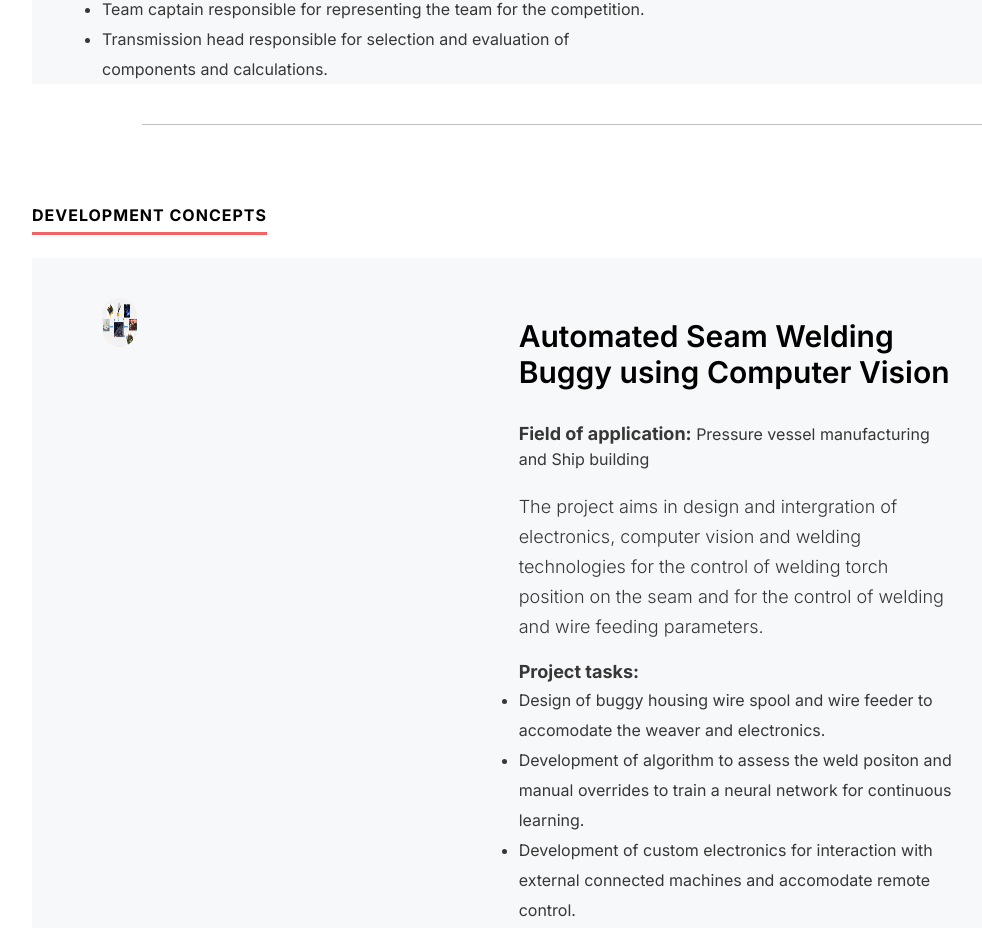
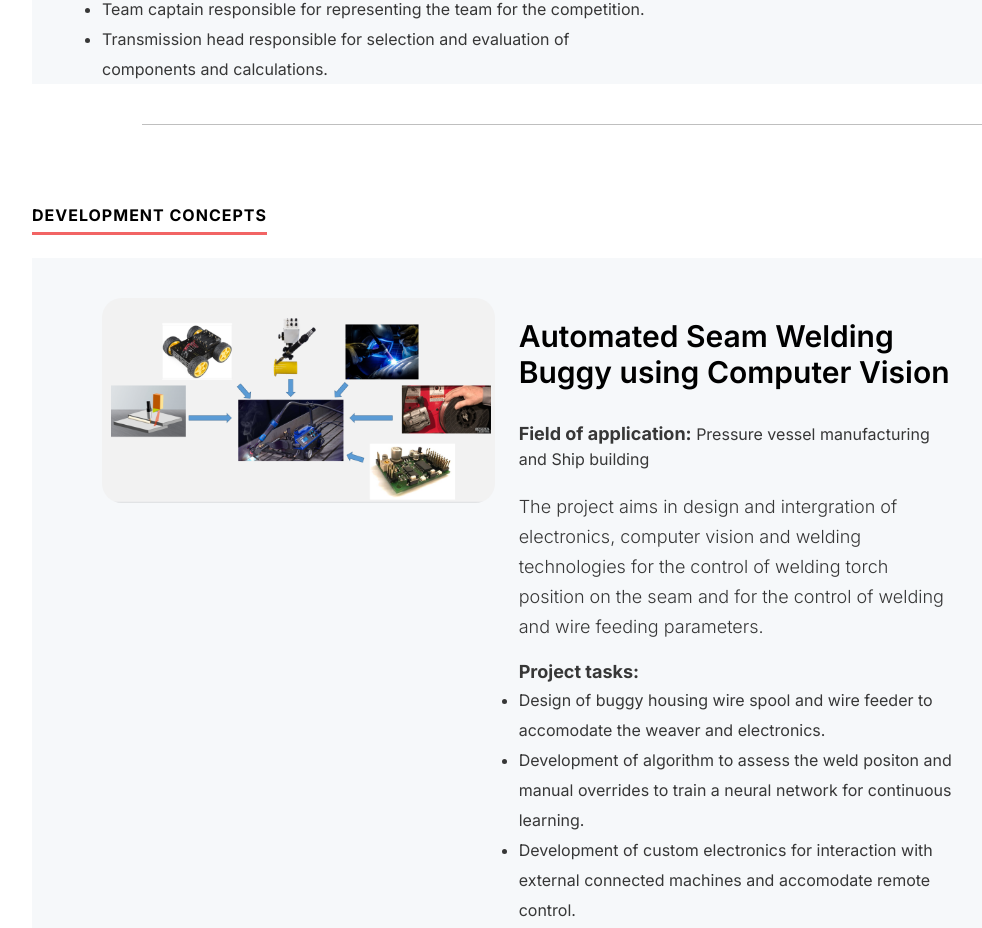
Before and after one commit to AvinashPinnamaneni/new-site, a website: page index.html in a window 1280 px wide. Shown: the part 5736-6664 px from the top of the page, without its empty margins (50-1032 px from the left). Drawn offline with nearby package versions, Linux system fonts and the light colour scheme.

Commit message:
revert concept image styling

```diff
--- a/public/CSS/main.css
+++ b/public/CSS/main.css
@@ -557,8 +557,6 @@ span.ds-department {
 }
 .ds-concept-img{
   border-radius: 20px;
-  height: 3.5em;
-  width: 2.5em;
 }
 
 .ds-sub-heading{
```
